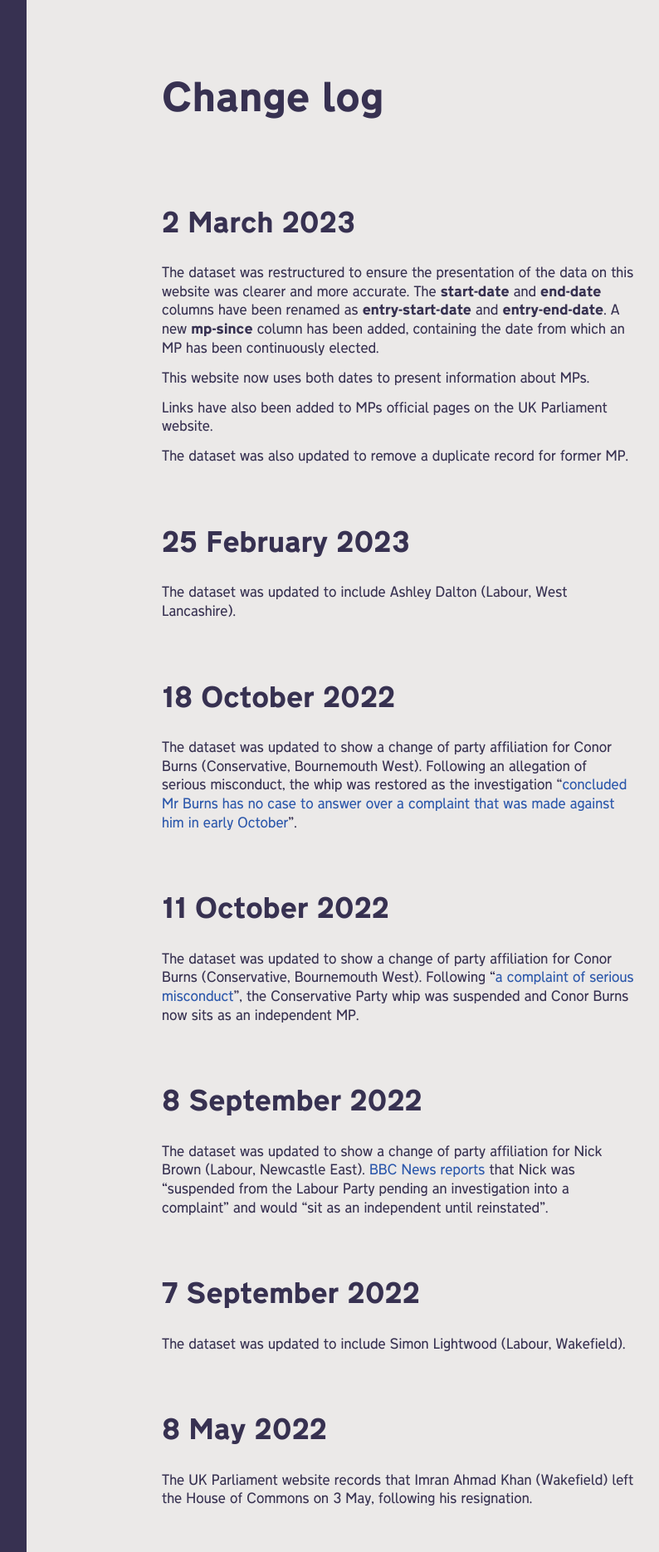
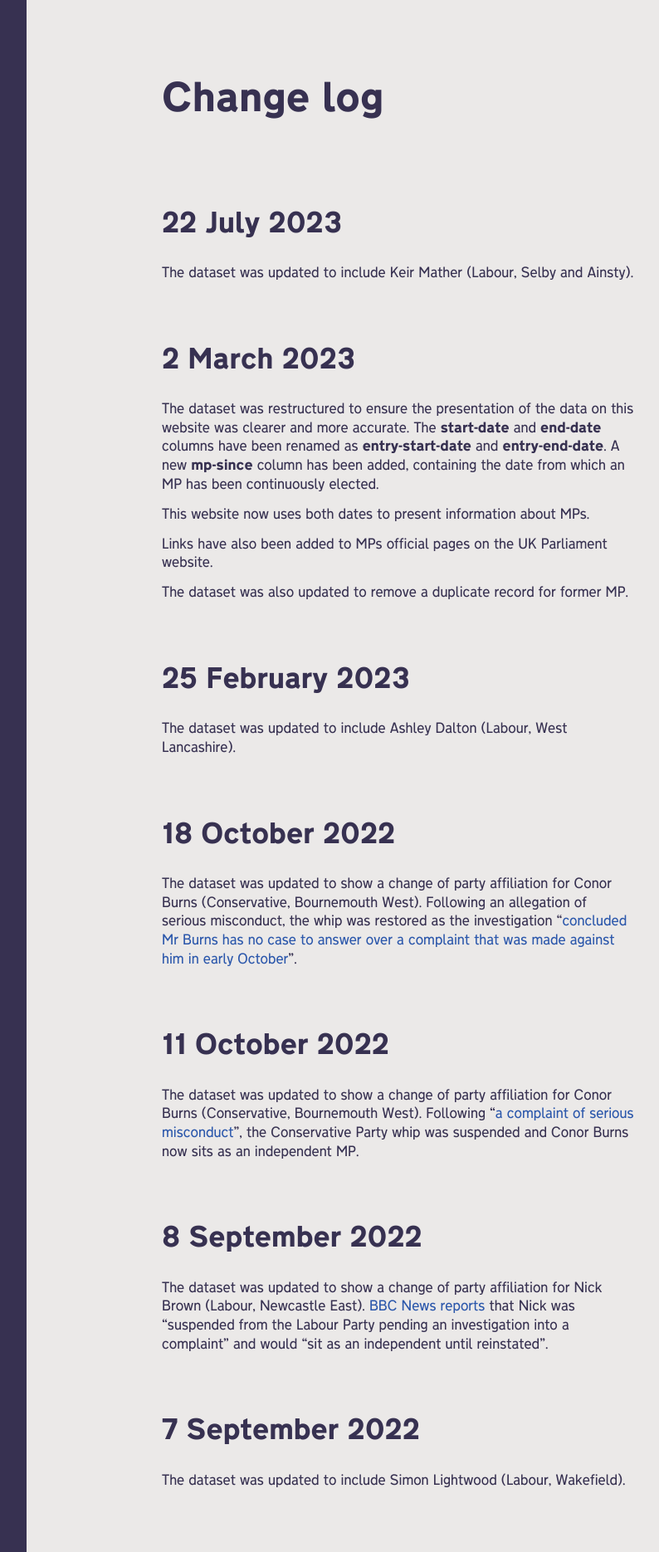
Before and after one commit to johnpeart/lgbt-mp, a Jekyll site: the page built from change-log.md, in a window 1280 px wide. Shown: the top 1870 px of the page at 83% size, without its empty margins (352-1146 px from the left). Built offline with Jekyll 4.4.1, drawn with Linux system fonts in a browser that asks for light colours.

Commit message:
Add Keir Mather MP

```diff
--- a/_data/members.csv
+++ b/_data/members.csv
@@ -45,6 +45,7 @@ John Nicolson,Ochil and South Perthshire,Scottish National,2019-12-13,2019-12-13
 Justine Greening,"Putney, Roehampton and Southfields",Conservative,2005-05-05,2005-05-05,2019-09-04,,The Independent,2016-02-20,http://www.independent.co.uk/news/people/who-is-justine-greening-equalities-minister-theresa-may-cabinet-latest-appointments-lgbt-same-sex-a7136586.html,1555,https://members.parliament.uk/member/1555,"Justine Greening had the Conservative party whip removed from her in September 2019, and now sits as an independent MP",UK Parliament,https://members.parliament.uk/member/1555/portrait,Attribution 3.0 Unported (CC BY 3.0),https://creativecommons.org/licenses/by/3.0/
 Justine Greening,"Putney, Roehampton and Southfields",Independent,2005-05-05,2019-09-04,2019-11-06,,The Independent,2016-02-20,http://www.independent.co.uk/news/people/who-is-justine-greening-equalities-minister-theresa-may-cabinet-latest-appointments-lgbt-same-sex-a7136586.html,1555,https://members.parliament.uk/member/1555,"Justine Greening had the Conservative party whip removed from her in September 2019, and now sits as an independent MP",UK Parliament,https://members.parliament.uk/member/1555/portrait,Attribution 3.0 Unported (CC BY 3.0),https://creativecommons.org/licenses/by/3.0/
 Kate Osborne,Jarrow,Labour,2019-12-13,2019-12-13,present,,Twitter,2020-05-17,https://twitter.com/brooks_OPJ/status/1205468252597575681,4783,https://members.parliament.uk/member/4783,Pamela Brooks is Kate Osborne's wife and has tweeted about this on multiple occasions. This information is corroborated by the MP's Wikipedia page.,UK Parliament,https://members.parliament.uk/member/4783/portrait,Attribution 3.0 Unported (CC BY 3.0),https://creativecommons.org/licenses/by/3.0/
+Keir Mather,Selby and Ainsty,Labour,2023-07-20,2023-07-20,present,Gay,Cherwel,2023-07-20,https://www.cherwell.org/2018/06/01/union-under-fire-for-hosting-anti-lgbtq-speakers-either-side-of-oxford-pride/,4993,https://members.parliament.uk/member/4993,Cherwell quotes Keir Mather describing himself as ‘gay man’.,,,,
 Kieran Mullan,Crewe and Nantwich,Conservative,2019-12-13,2019-12-13,present,,Pink News,2019-12-13,https://www.pinknews.co.uk/2019/12/10/general-election-next-parliament-prominent-lgbt-voices/,4860,https://members.parliament.uk/member/4860,,UK Parliament,https://members.parliament.uk/member/4860/portrait,Attribution 3.0 Unported (CC BY 3.0),https://creativecommons.org/licenses/by/3.0/
 Kim Leadbeater,Batley and Spen,Labour,2021-07-02,2021-07-02,present,,Wikipedia,2021-07-02,https://en.wikipedia.org/wiki/Kim_Leadbeater,4923,https://members.parliament.uk/member/4923,Multiple additional newspaper sources refer to to Kim’s ‘partner’ or ‘wife’,UK Parliament,https://members.parliament.uk/member/4923/portrait,Attribution 3.0 Unported (CC BY 3.0),https://creativecommons.org/licenses/by/3.0/
 Layla Moran,Oxford West and Abingdon,Liberal Democrat,2017-06-09,2017-06-09,present,Pansexual,Pink News,2020-01-02,https://www.pinknews.co.uk/2020/01/02/layla-moran-liberal-democrats-mp-coming-our-pansexual-girlfriend-exclusive-interview/,4656,https://members.parliament.uk/member/4656,Layla Moran came out at pansexual in an interview with PinkNews on 2 January 2020. Her full term of office as an MP is listed in this data set,UK Parliament,https://members.parliament.uk/member/4656/portrait,Attribution 3.0 Unported (CC BY 3.0),https://creativecommons.org/licenses/by/3.0/
--- a/change-log.md
+++ b/change-log.md
@@ -2,6 +2,10 @@
 layout: page
 title: Change log
 ---
+
+## 22 July 2023
+
+The dataset was updated to include Keir Mather (Labour, Selby and Ainsty).
 
 ## 2 March 2023
 
```
